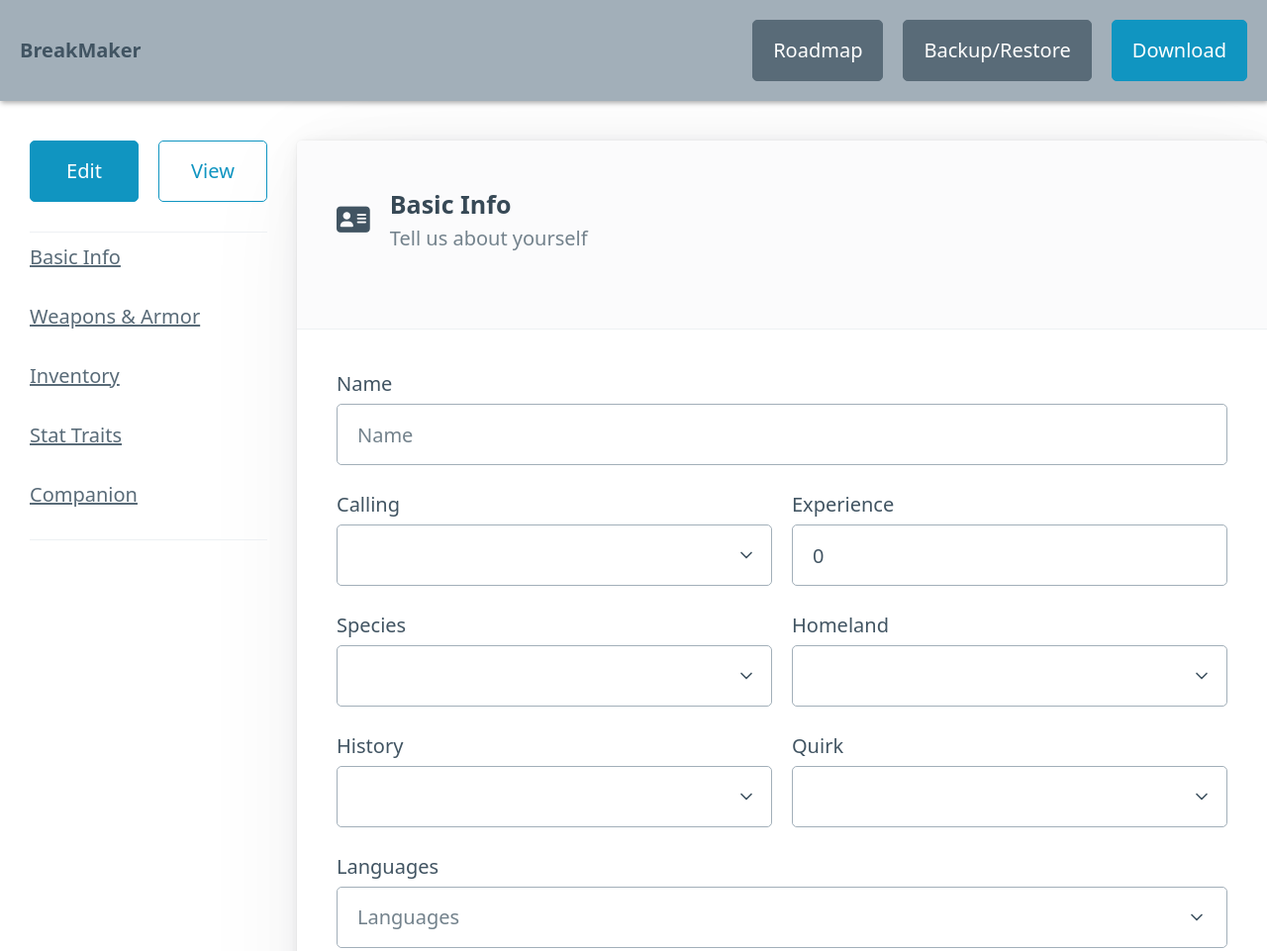
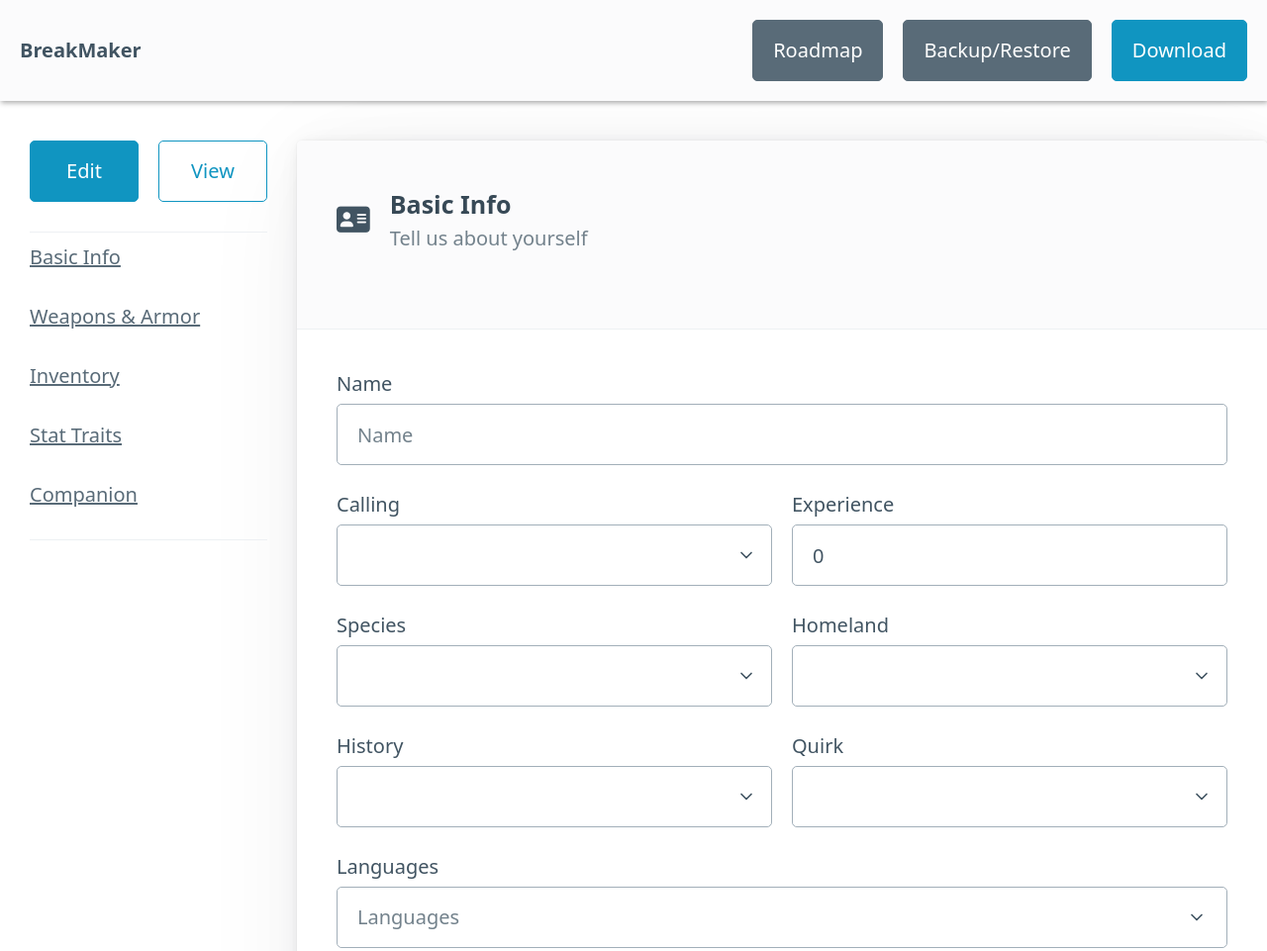
Before and after one commit to jennraeross/BreakMaker, a website: page source/index.html in a window 1280 px wide. Shown: the top 961 px of the page at 99% size. Drawn offline with nearby package versions, Linux system fonts and the light colour scheme; files that its build step writes are made by us from their sources; files whose address does not match are found by name.

Commit message:
recolor navbar

```diff
--- a/source/scss/main.scss
+++ b/source/scss/main.scss
@@ -62,7 +62,8 @@
     top: 0;
     //background-color: white;
     //background-color: rgba($color: #fff, $alpha: .9);
-    background-color: var(--form-element-border-color);
+    //background-color: var(--form-element-border-color);
+    background-color: var(--card-sectionning-background-color);
     z-index: 3;
     box-shadow: 1px 2px 3px 0px rgba(0,0,0,0.33);
     -webkit-box-shadow: 1px 2px 3px 0px rgba(0,0,0,0.33);
```
Also changed, not shown: build/css/main.css.
